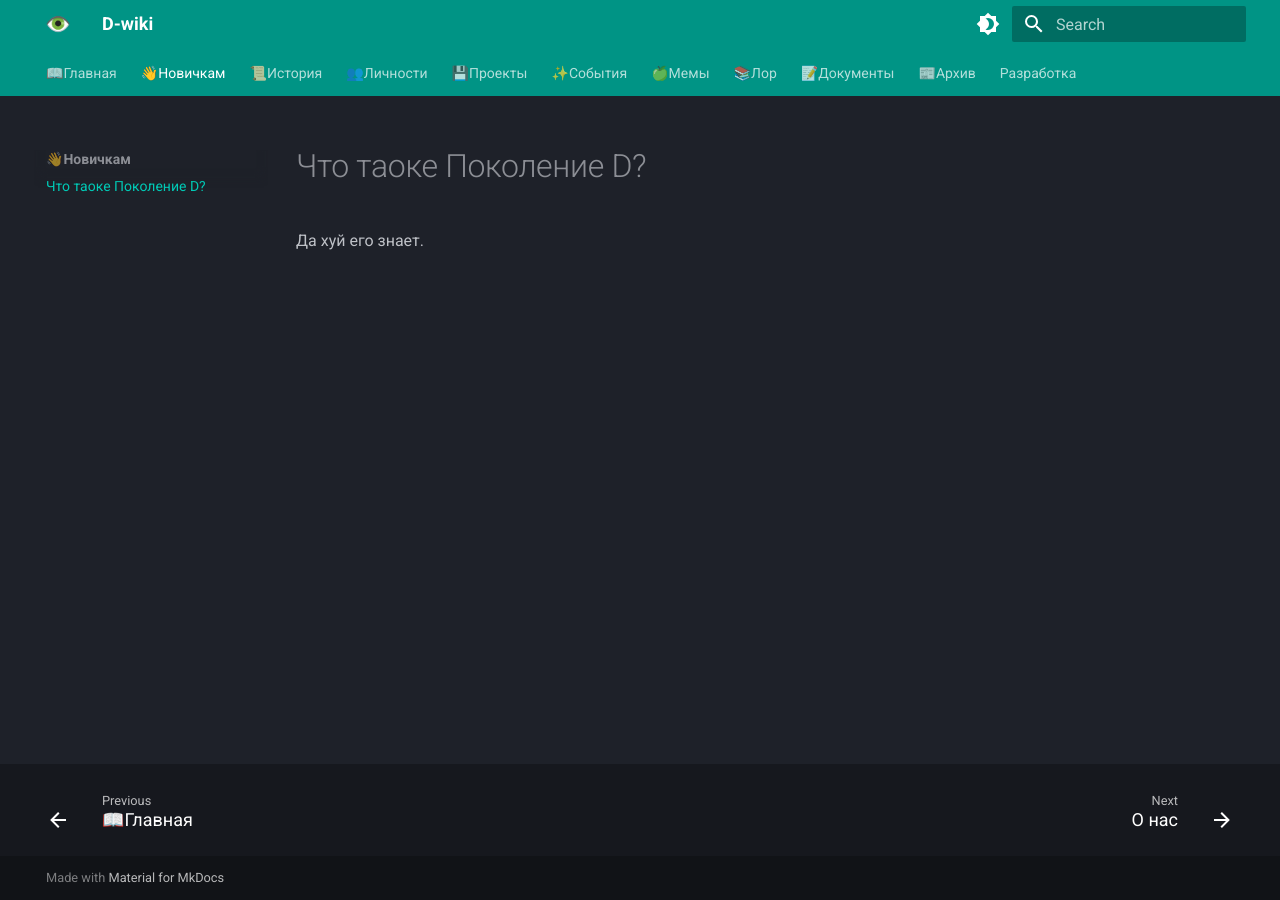
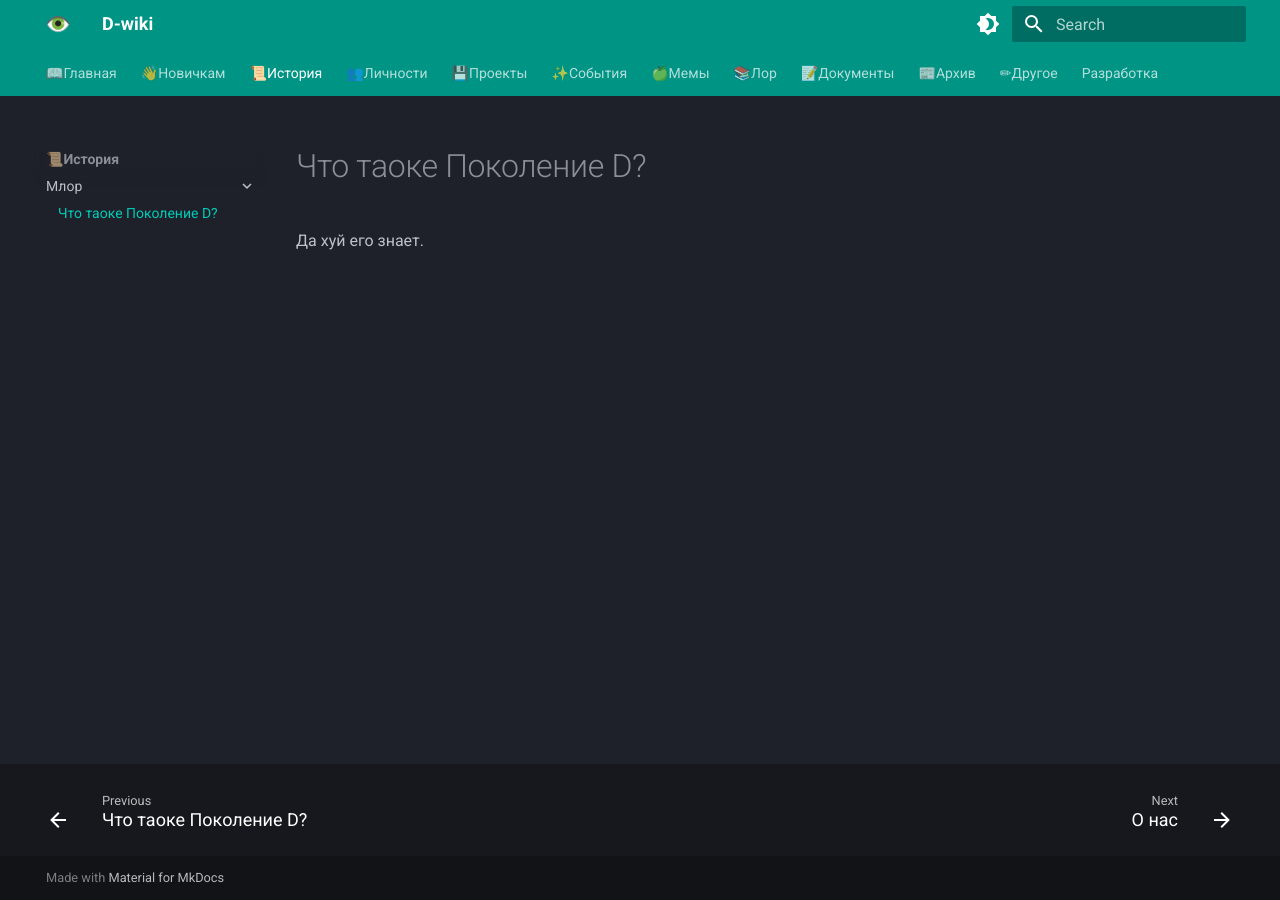
Before and after one commit to fon-D10/D-wiki, an MkDocs documentation site: the page built from docs/beginner/what is d.md, in a window 1280 px wide. Built offline with MkDocs 1.6.1 and Material for MkDocs 9.7.7, drawn with Linux system fonts in a browser that asks for light colours; part of the change alters nothing that is shown.

Commit message:
Обновил навигацию

```diff
--- a/mkdocs.yml
+++ b/mkdocs.yml
@@ -44,13 +44,22 @@ nav:
   - 👋Новичкам:
     - Что таоке Поколение D?: beginner/what is d.md
   - 📜История:
-    - О нас: about.md
+    - Млор:
+      - О нас: beginner/what is d.md
   - 👥Личности:
-    - О нас: about.md
+    - Учасники (без лора):
+       - О нас: about.md
+    - Лорные персоны:
+       - О нас: about.md
+    - Команды, обьединения:
+       - О нас: about.md
   - 💾Проекты:
     - О нас: about.md
   - ✨События:
-    - О нас: about.md
+    - Мероприятия:
+       - Что такое мероприятия?: about.md
+    - Ивенты:
+       - Что такое ивенты?: about.md
   - 🍏Мемы:
     - О нас: about.md
   - 📚Лор:
@@ -59,4 +68,6 @@ nav:
     - О нас: about.md
   - 📰Архив:
     - О нас: about.md
+  - ✏Другое:
+    - О нас: about.md
   - Разработка: razrabotka.md
```
